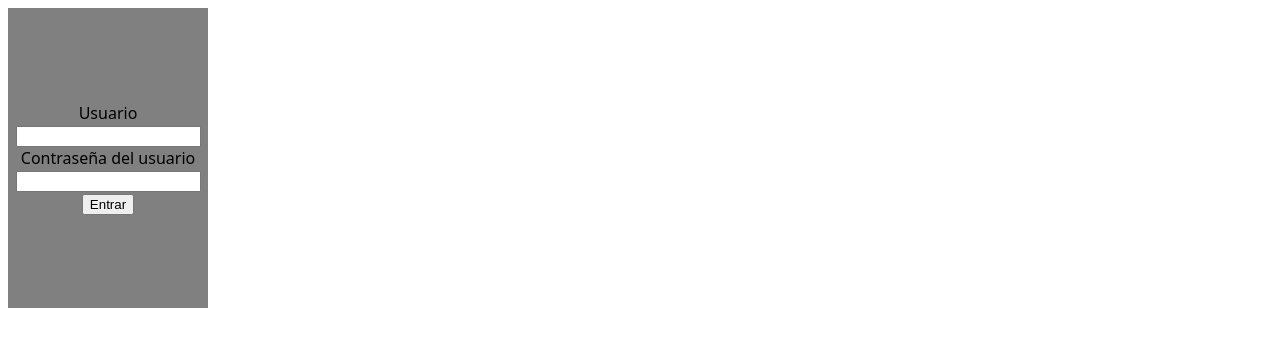
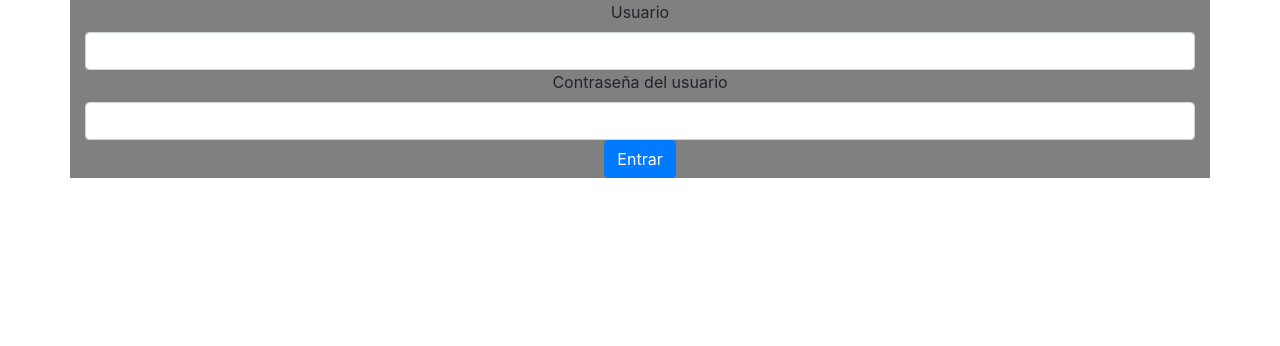
Before and after one commit to Icey2862/nuevoIceshop, a plain HTML site: page index.html in a window 1280 px wide. Drawn offline with nearby package versions, Linux system fonts and the light colour scheme.

Commit message:
Falso-login

```diff
--- a/index.html
+++ b/index.html
@@ -5,23 +5,26 @@
     <meta http-equiv="X-UA-Compatible" content="IE=edge">
     <meta name="viewport" content="width=device-width, initial-scale=1.0">
     <link rel="stylesheet" href="./style.css">
-    <title>Document</title>
+    <link rel="stylesheet" href="https://cdn.jsdelivr.net/npm/bootstrap@4.6.1/dist/css/bootstrap.min.css" integrity="sha384-zCbKRCUGaJDkqS1kPbPd7TveP5iyJE0EjAuZQTgFLD2ylzuqKfdKlfG/eSrtxUkn" crossorigin="anonymous">
+    <title>Login</title>
 </head>
 <body>
-    <div class="login">
+    <div class="login container">
         <form action="">
             <div class="usuario">
-                <label for="usuario">Usuario</label>
-                <input type="text" id="usuario">
+                <label for="usuario" class="form-label">Usuario</label>
+                <input type="text" class="form-control" id="usuario">
             </div>
             <div class="password">
-                <label for="password">Contraseña del usuario</label>
-                <input type="password" id="password">
+                <label for="password" class="form-label">Contraseña del usuario</label>
+                <input type="password" class="form-control" id="password">
             </div>
-            <button type="button" onclick="entrar()">Entrar</button>
+            <button class="btn btn-primary"type="button" onclick="entrar()">Entrar</button>
         </form>
     </div>
-
+    <script src="https://cdn.jsdelivr.net/npm/jquery@3.5.1/dist/jquery.slim.min.js" integrity="sha384-DfXdz2htPH0lsSSs5nCTpuj/zy4C+OGpamoFVy38MVBnE+IbbVYUew+OrCXaRkfj" crossorigin="anonymous"></script>
+    <script src="https://cdn.jsdelivr.net/npm/popper.js@1.16.1/dist/umd/popper.min.js" integrity="sha384-9/reFTGAW83EW2RDu2S0VKaIzap3H66lZH81PoYlFhbGU+6BZp6G7niu735Sk7lN" crossorigin="anonymous"></script>
+    <script src="https://cdn.jsdelivr.net/npm/bootstrap@4.6.1/dist/js/bootstrap.min.js" integrity="sha384-VHvPCCyXqtD5DqJeNxl2dtTyhF78xXNXdkwX1CZeRusQfRKp+tA7hAShOK/B/fQ2" crossorigin="anonymous"></script>
     <script src="./index.js"></script>
 </body>
 </html>
--- a/style.css
+++ b/style.css
@@ -45,22 +45,11 @@ header{
 }
 .login{
     display: flex;
-    width: 200px;
-    height: 300px;
-    justify-content: center;
-    text-align: center;
     flex-direction: column;
     background-color: grey;
 }
 
-.usuario{
-    text-align: center;
-    justify-content: flex-end;
-}
-.password{
-    text-align: center;
-    justify-content: flex-end;
-}
+
 .cart{
     width: 39px;
     height: 38px;
```
